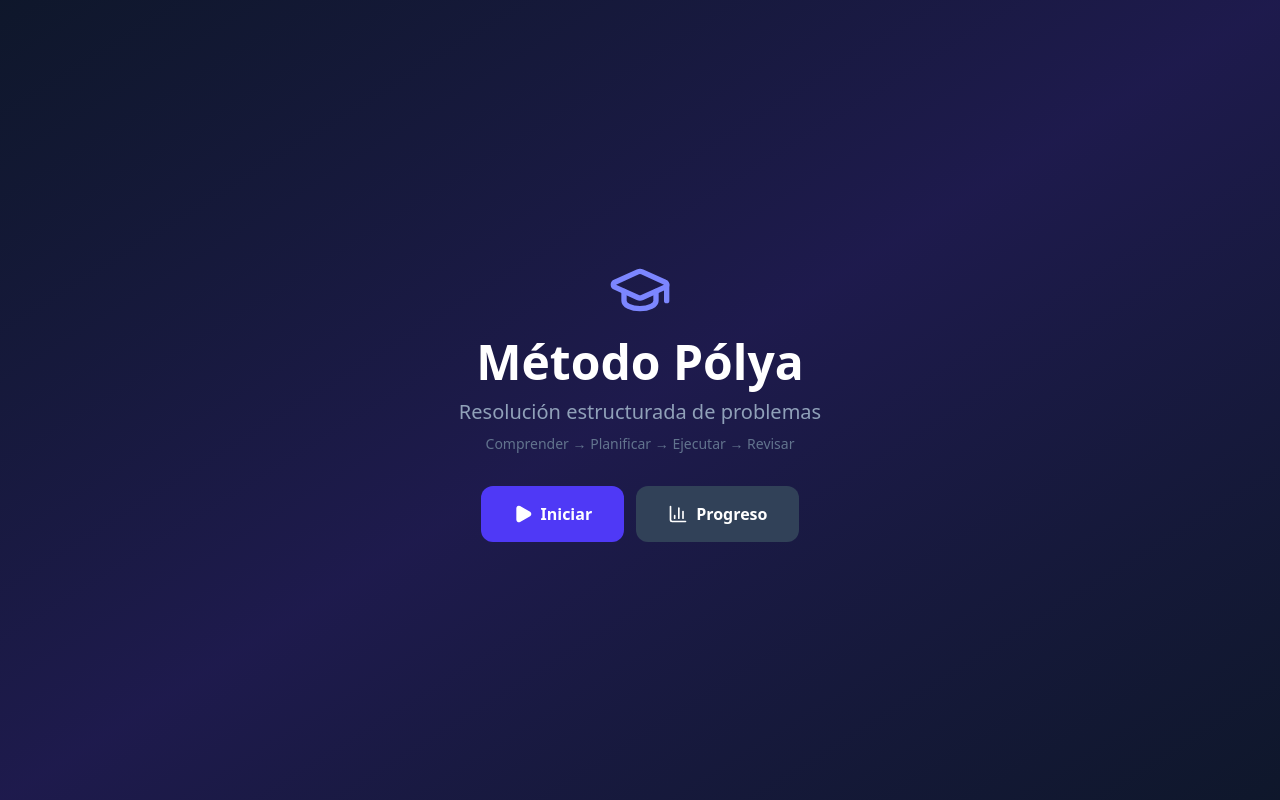
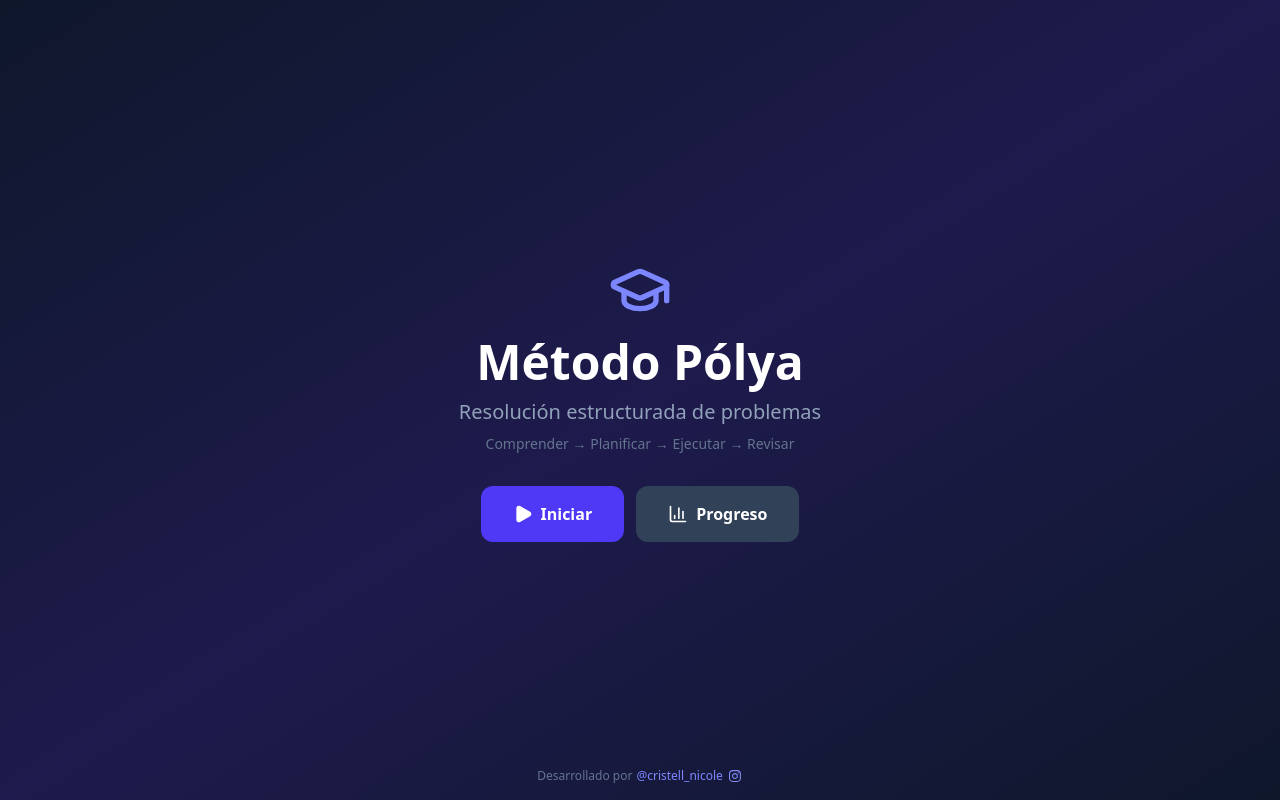
Before and after one commit to cristell-0821/polya, a Next.js app: page / in a window 1280 px wide. Built offline with nearby package versions, Linux system fonts and the light colour scheme; no server answers; the database is empty.

Commit message:
add footer

```diff
--- a/src/app/layout.tsx
+++ b/src/app/layout.tsx
@@ -2,6 +2,7 @@
 import type { Metadata } from 'next';
 import { Nunito } from 'next/font/google';
 import './globals.css';
+import Image from 'next/image';
 
 const nunito = Nunito({
   subsets: ['latin'],
@@ -24,7 +25,33 @@ export default function RootLayout({
       <body
         className={`${nunito.variable} font-sans min-h-screen bg-gradient-to-br from-sky-100 via-purple-50 to-amber-50`}
       >
-        {children}
+        <div className="min-h-screen flex flex-col">
+          <main className="flex-1">
+            {children}
+          </main>
+
+          <footer className="absolute bottom-4 left-0 right-0">
+            <p className="flex items-center justify-center gap-1 text-xs text-slate-500">
+              Desarrollado por
+
+              <a
+                href="https://www.instagram.com/cristell_nicole?igsh=aG50N3JwdGNvOG4z&utm_source=qr"
+                target="_blank"
+                rel="noopener noreferrer"
+                className="flex items-center gap-1 text-indigo-400 hover:text-indigo-300 transition-colors"
+              >
+                @cristell_nicole
+                <Image
+                  src="/ig.svg"
+                  alt="Instagram"
+                  width={16}
+                  height={16}
+                  className="text-indigo-400"
+                />
+              </a>
+            </p>
+          </footer>
+        </div>
       </body>
     </html>
   );
--- a/src/app/resultado/page.tsx
+++ b/src/app/resultado/page.tsx
@@ -154,7 +154,7 @@ function ResultadoContenido() {
         </div>
 
         <div className="flex flex-col gap-3">
-          <motion.button
+          {/* <motion.button
             whileHover={{ scale: 1.05 }}
             whileTap={{ scale: 0.95 }}
             onClick={() => router.push('/leaderboard')}
@@ -162,7 +162,7 @@ function ResultadoContenido() {
           >
             <Trophy className="w-5 h-5" />
             Ver Salón de la Fama
-          </motion.button>
+          </motion.button> */}
 
           <motion.button
             whileHover={{ scale: 1.05 }}
```
Also changed, not shown: public/ig.svg (added).
